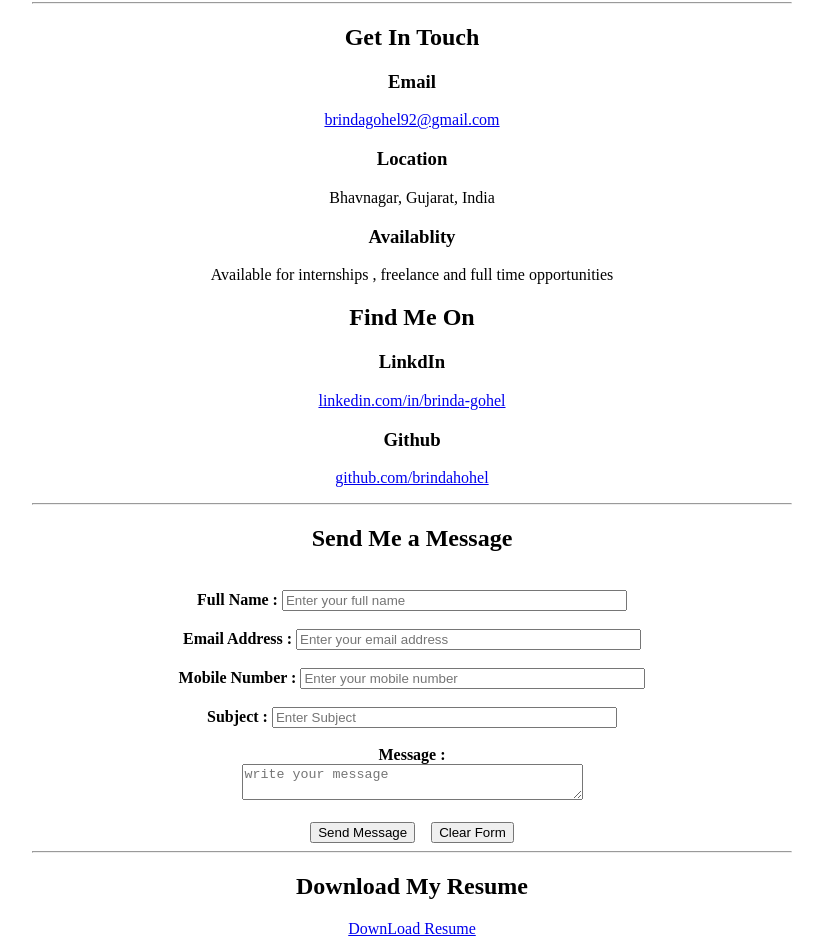
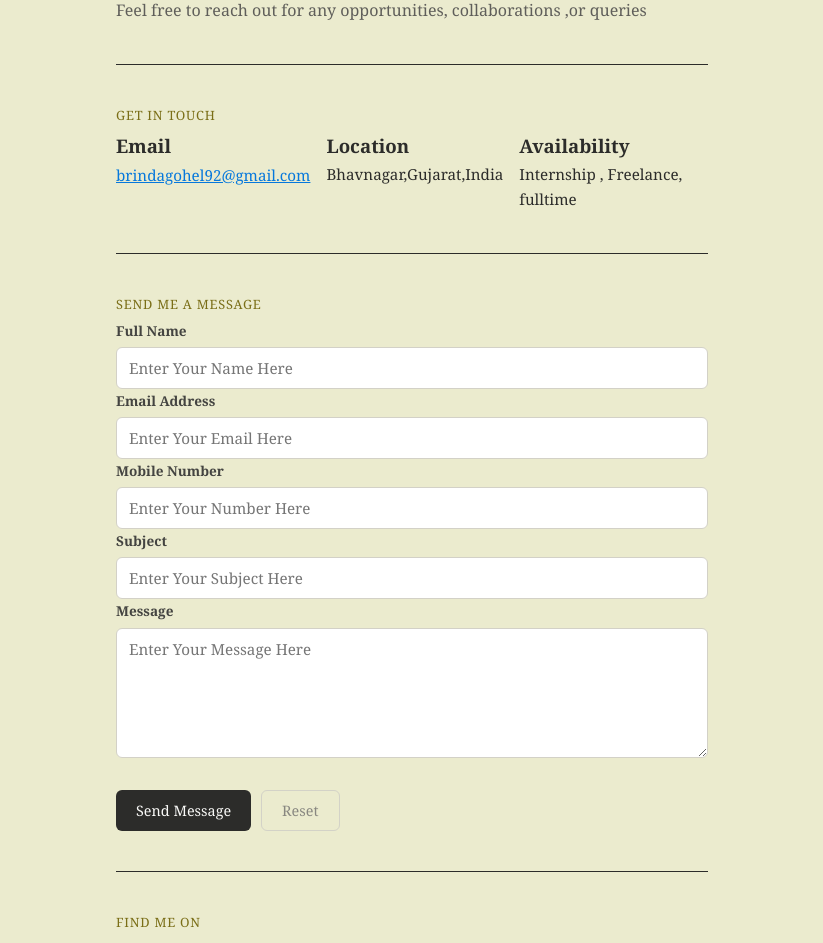
Before and after one commit to Brindagohel/Portfolio-, a plain HTML site: page Contact.html in a window 1280 px wide. Shown: the part 112-1055 px from the top of the page, without its empty margins (228-1051 px from the left). Drawn offline with Linux system fonts and the light colour scheme.

Commit message:
update contact page and add contact css

```diff
--- a/Contact.html
+++ b/Contact.html
@@ -3,133 +3,134 @@
 <head>
     <meta charset="UTF-8">
     <meta name="viewport" content="width=device-width, initial-scale=1.0">
-    <title>Contact- Brinda Gohel</title>
+    <title>Contact-Brinda</title>
+    <link rel="stylesheet" href="contact.css">
 </head>
 <body>
-    <div align="center">
 
-        <main>
 
+    <script>
+
+ document.addEventListener('DOMContentLoaded' ,function(){
+            const form=document.querySelector('form');
+
+        form.addEventListener('submit', function(e){
+            e.preventDefault();
+
+            const name = document.getElementById('name').value;
+            const email = document.getElementById('email').value;
+            const phone = document.getElementById('phone').value;
+            const subject = document.getElementById('subject').value;
+            const message = document.getElementById('msg').value;
+
+            const formData={
+                Name : name,
+                Email : email,
+                Phone : phone,
+                Subject : subject,
+                Message : message
+            };
+
+            console.log('Form Data Submitted:');
+            console.log(formData);
+
+            form.reset();
+        });
+    });
+    </script>
+    <div class="page">
+        <secction id="intro">
             <h1>Contact Me</h1>
-            <p>Feel free to reach out to me for any opportunities,
-                collaborations or queries.
-            </p>
+            <p class="subt">Feel free to reach out for any opportunities, collaborations ,or queries</p>
+        </secction>
 
-            <hr width="60%">
 
-            <article>
-                <h2>Get In Touch</h2>
+    <hr>
 
+    <section id="contact-info">
+        <h2>Get in Touch</h2>
+
+        <div class="info-g">
             <section>
                 <h3>Email</h3>
-                    <p>
-                        <a href="mailto:brindagohel92@gmail.com">
-                        brindagohel92@gmail.com</a>
-                    </p>
+                <a href="mailto:brindagohel92@gmail.com">brindagohel92@gmail.com</a>
             </section>
 
             <section>
                 <h3>Location</h3>
-                    <p>Bhavnagar, Gujarat, India</p>
+                <p>Bhavnagar,Gujarat,India</p>
             </section>
 
             <section>
-                    <h3>Availablity</h3>
-                    <p>Available for internships , freelance and full time opportunities</p>
+                <h3>Availability</h3>
+                <p>Internship , Freelance, fulltime</p>
             </section>
-            </article>
+        </div>
+    </section>
 
-            <article>
-                <h2>Find Me On</h2>
+    <hr>
 
+    <section id="Cont-form">
+        <h2>Send Me a Message</h2>
+
+        <form>
             <section>
-                    <h3>LinkdIn</h3>
-                    <p>
-                        <a href="https:linkedin.com/in/brinda-gohel" target="_blank">
-                            linkedin.com/in/brinda-gohel
-                        </a>
-                    </p>
+                <label for="name">Full Name</label>
+                <input type="text" id="name" name="name" placeholder="Enter Your Name Here">
             </section>
 
             <section>
-                    <h3>Github</h3>
-                    <p>
-                        <a href="https://github.com" target="_blank">
-                            github.com/brindahohel
-                        </a>
-                    </p>
-                </section>
-
-                <hr width="60%">
-
-                <article>
-                    <h2>Send Me a Message</h2>
-                    <br>
-
-                    <form>
-                        <section>
-                            <label for="name"><b>Full Name :</b></label>
-                            <input type="text" id="name" name="name"
-                             placeholder="Enter your full name" size="40">
-                             <br><br>
+                <label for="email">Email Address</label>
+                <input type="email" id="email" name="email" placeholder="Enter Your Email Here">
             </section>
 
             <section>
-                            <label for="email"><b>Email Address :</b></label>
-                            <input type="email" id="email" name="email"
-                             placeholder="Enter your email address" size="40">
-                             <br><br>
+                <label for="phone">Mobile Number</label>
+                <input type="tel" id="phone" name="phone" placeholder="Enter Your Number Here">
             </section>
 
             <section>
-                            <label for="phone"><b>Mobile Number :</b></label>
-                            <input type="phone" id="phone" name="phone"
-                             placeholder="Enter your mobile number" size="40">
-                             <br><br>
+                <label for="subject">Subject</label>
+                <input type="text" id="subject" name="subject" placeholder="Enter Your Subject Here">
             </section>
 
              <section>
-                            <label for="Subject"><b>Subject : </b></label>
-                            <input type="text" id="Subject" name="Subject"
-                             placeholder="Enter Subject" size="40">
-                             <br><br>
+                <label for="msg">Message</label>
+                <textarea id="msg" name="msg" placeholder="Enter Your Message Here"></textarea>
+            </section>
+
+            <section class="btn">
+                <button type="submit" class="btn-send">Send Message</button>
+                <button type="reset" class="btn-clear">Reset</button>
+            </section>
+
+        </form>
+    </section>
+
+    <hr>
+
+    <section id="social">
+        <h2>Find Me On</h2>
+
+        <div class="social-g">
+            <section>
+                <h3>LinkedIn</h3>
+                <a href="https//linkedin.com/in/brinda-gohel" target="_blank">linkedin.com/in/brinda-gohel</a>
             </section>
 
             <section>
-                            <label for="message"><b>Message :</b></label>
-                            <br>
-                            <textarea  id="message" name="message" row="6" cols="40"
-                             placeholder="write your message"></textarea>
-                             <br><br>
+                <h3>GitHub</h3>
+                <a href="https://github.com/brindagohel" target="_blank">github.com/brindagohel</a>
+            </section>
+        </div>
     </section>
 
-                         <section>
-                            <input type="submit" value="Send Message">
-                            &nbsp;&nbsp;
-                            <input type="reset" value="Clear Form">
+    <hr>
+
+            <section id="resume">
+                <h2>Resume</h2>
+                <a href="img/resume.pdf" download>Download Resume</a>
             </section>
-
-
-                    </form>
-                </article>
-
-                <hr width="60%">
-
-                <article>
-                    <h2>Download My Resume</h2>
-                    <a href="img/resume.pdf" download> DownLoad Resume</a>
-                </article>
-
-                <hr width="60%">
-
-                <section>
-                    <br>
-                    <p align="center">@Copyright 2026 Brinda Gohel . All rights reserved</p>
-                    <br>
-                </section>
-            </article>
-        </main>
-
         </div>
 
 </body>
--- /dev/null
+++ b/contact.css
@@ -0,0 +1,142 @@
+*{
+    box-sizing : border-box;
+    margin: 0;
+    padding: 0;
+
+}
+
+body{
+    font-family: Georgia, 'Times New Roman', Times, serif;
+    background-color: #ebebce;
+    color: #2c2c2a;
+    font-size:16px;
+    line-height: 1.7;
+}
+
+.page{
+    max-width: 640px;
+    margin:0 auto;
+    padding: 3rem 1.5rem;
+}
+
+h1{
+    font-size: 2rem;
+    font-weight: normal;
+    letter-spacing: -0.5px;
+    margin-bottom: 0.4rem;
+}
+
+.subt{
+    color: #5f5e5a;
+    font-size: 1rem;
+    margin-bottom: 2.5rem;
+}
+
+h2{
+    font-size: 0.8rem;
+    font-weight: normal;
+    text-transform: uppercase;
+    letter-spacing: 0.06em;
+    color: #7a6e17;
+    margin-bottom: 3px;
+
+}
+
+hr{
+    border: none;
+    border-top:1px solid ;
+    margin:2.5rem 0;
+
+}
+
+p{
+    font-size: 0.95rem;
+    color:#2c2c2a;
+}
+
+a{
+    color:#0678dc;
+    font-size: 0.95rem;
+}
+
+a:hover{
+    text-decoration: underline;
+}
+
+.info-g{
+    display: flex;
+    text-decoration: row;
+
+    gap: 1rem;
+}
+
+
+
+label{
+    display: block;
+    font-size: 0.85rem;
+    font-weight: bold;
+    margin-bottom: 5px;
+    color: #444441;
+}
+
+input,textarea{
+    width: 100%;
+    padding: 10px 12px;
+    font-size: 0.95rem;
+    font-family: Georgia, 'Times New Roman', Times, serif;
+    border: 1px solid #d3d1c7;
+    border-radius: 6px;
+    background-color: #ffffff;
+    color: #2c2c2a;
+    outline: none;
+}
+
+input:focus,textarea:focus{
+    border-color: #888780;
+}
+
+textarea{
+    height: 130px;
+    resize: vertical;
+}
+
+.btn{
+    display: flex;
+    gap: 10px;
+    margin-top: 1.5rem;
+}
+
+.btn-send{
+    background-color: #2c2c2a;
+    color: #f9f9f7;
+    border: none;
+    padding: 10px 20px;
+    font-size: 0.9rem;
+    font-family: Georgia, 'Times New Roman', Times, serif;
+    border-radius: 6px;
+    cursor: pointer;
+
+}
+
+.btn-send:hover{background-color: #444441;}
+
+.btn-clear{
+     background-color: transparent;
+    color: #888780;
+    border: 1px solid #d3d2c7;
+    padding: 10px 20px;
+    font-size: 0.9rem;
+    font-family: Georgia, 'Times New Roman', Times, serif;
+    border-radius: 6px;
+    cursor: pointer;
+
+}
+
+.btn-clear:hover{background-color: #f1efe8;}
+
+.social-g{
+    display: flex;
+    flex-direction: column;
+    gap:0.6rem;
+}
```
Lines whose indentation alone changed are shown as unchanged.
